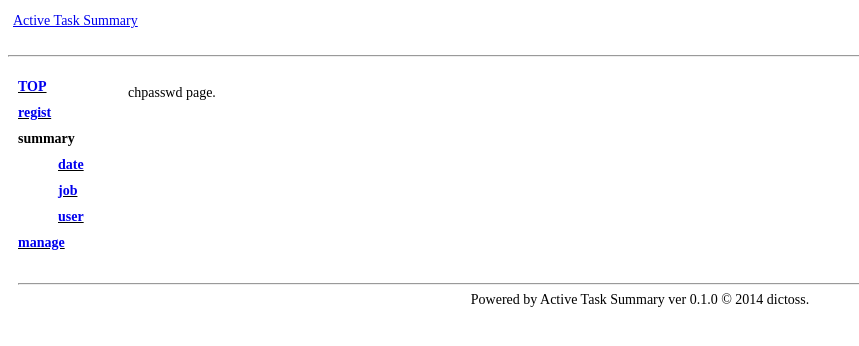
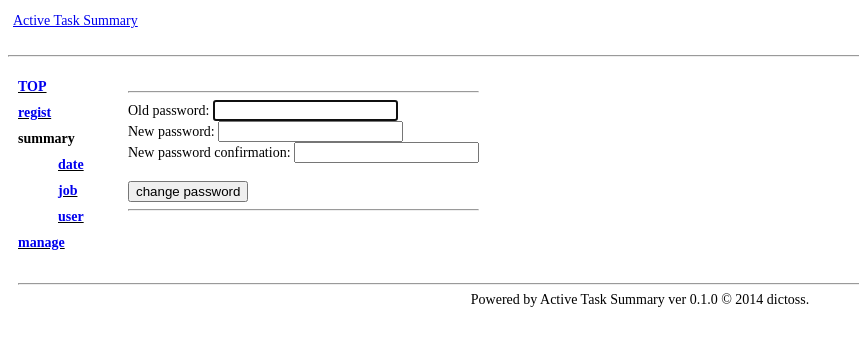
Before and after one commit to dictoss/active-task-summary, a Django app: page /ats/manage/chpasswd/ in a window 1280 px wide. Shown: the top 346 px of the page, without its empty margins (0-859 px from the left). Run offline with Django 3.2, Linux system fonts and the light colour scheme; parts of the project's set-up code (start-up, migrations or seed data) failed here and were passed over.

Commit message:
add change password form.

```diff
--- a/ats/templates/manage/chpasswd.html
+++ b/ats/templates/manage/chpasswd.html
@@ -7,5 +7,18 @@
 {% endblock %}
 
 {% block boxmain %}
-<p>chpasswd page.</p>
+<form method="POST" action="#">
+{% if form.errors %}
+<b><p>Your username and password didn't match. Please try again.</p></b>
+{% else %}
+<b>{{ message }}</b>
+{% endif %}
+<hr>
+
+{% csrf_token %}
+{{ form.as_p }}
+<br>
+<input type="submit" name="chpasswd" value="change password">
+<hr>
+</form>
 {% endblock %}
--- a/ats/views.py
+++ b/ats/views.py
@@ -11,6 +11,7 @@ from django import forms
 from django.contrib.auth import authenticate, login, logout
 from django.contrib.auth.models import User
 from django.contrib.auth.decorators import login_required
+from django.contrib.auth.forms import PasswordChangeForm
 from django.shortcuts import render_to_response, get_object_or_404, render
 from django.http import Http404, HttpResponse, HttpResponseRedirect
 from django.forms.fields import ChoiceField
@@ -520,9 +521,39 @@ def manage(request):
                                  'manage/index.html', {})
 
 
+def validate_password(password):
+    if 6 <= len(password):
+        return True
+    else:
+        return False
+
+
 def manage_chpasswd(request):
+    message = ''
+
+    if 'POST' == request.method:
+        form = PasswordChangeForm(request.user, request.POST)
+
+        # If True is form.is_valid(),
+        # success to check old_password and
+        # it is same to password1 and password2.
+        if form.is_valid():
+            p = form.clean_new_password2()
+
+            if validate_password(p):
+                form.save()
+                message = 'success change password.'
+            else:
+                message = 'password is not good. not change password.'
+        else:
+            pass
+    else:
+        form = PasswordChangeForm(request.user)
+
     return my_render_to_response(request,
-                                 'manage/chpasswd.html', {})
+                                 'manage/chpasswd.html',
+                                 {'form': form,
+                                  'message': message})
 
 
 def manage_user_list(request):
```
